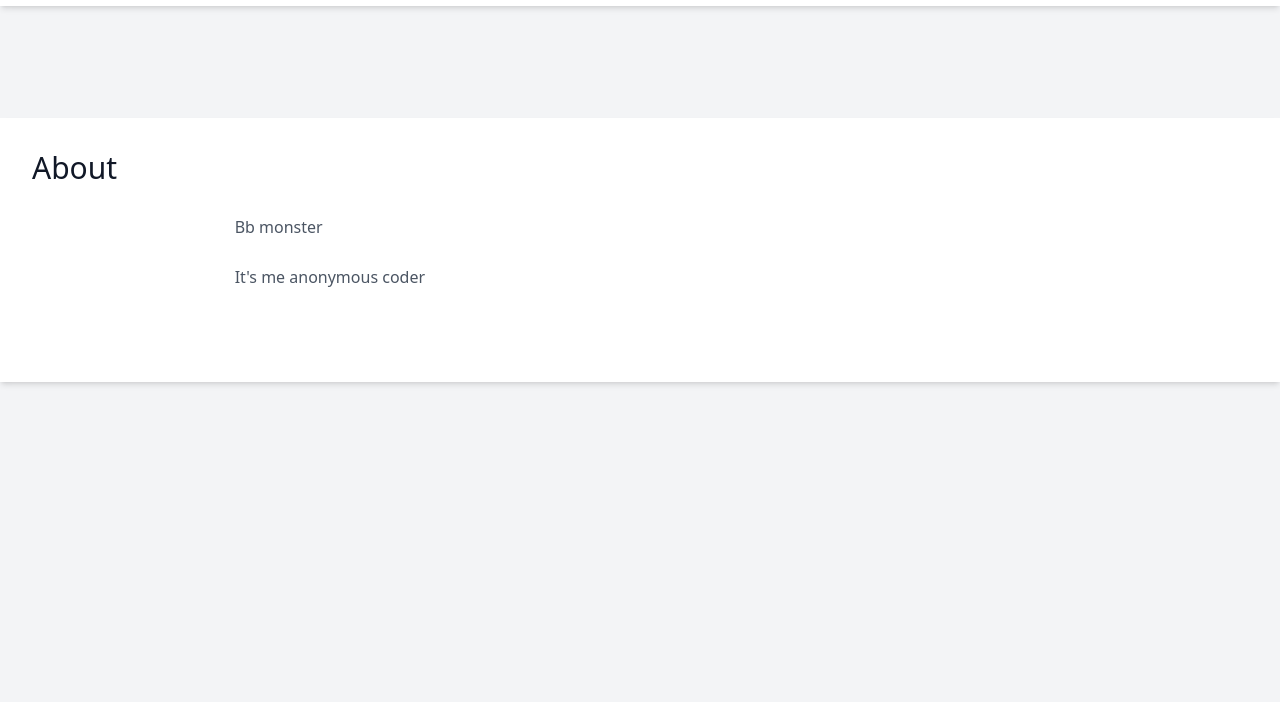
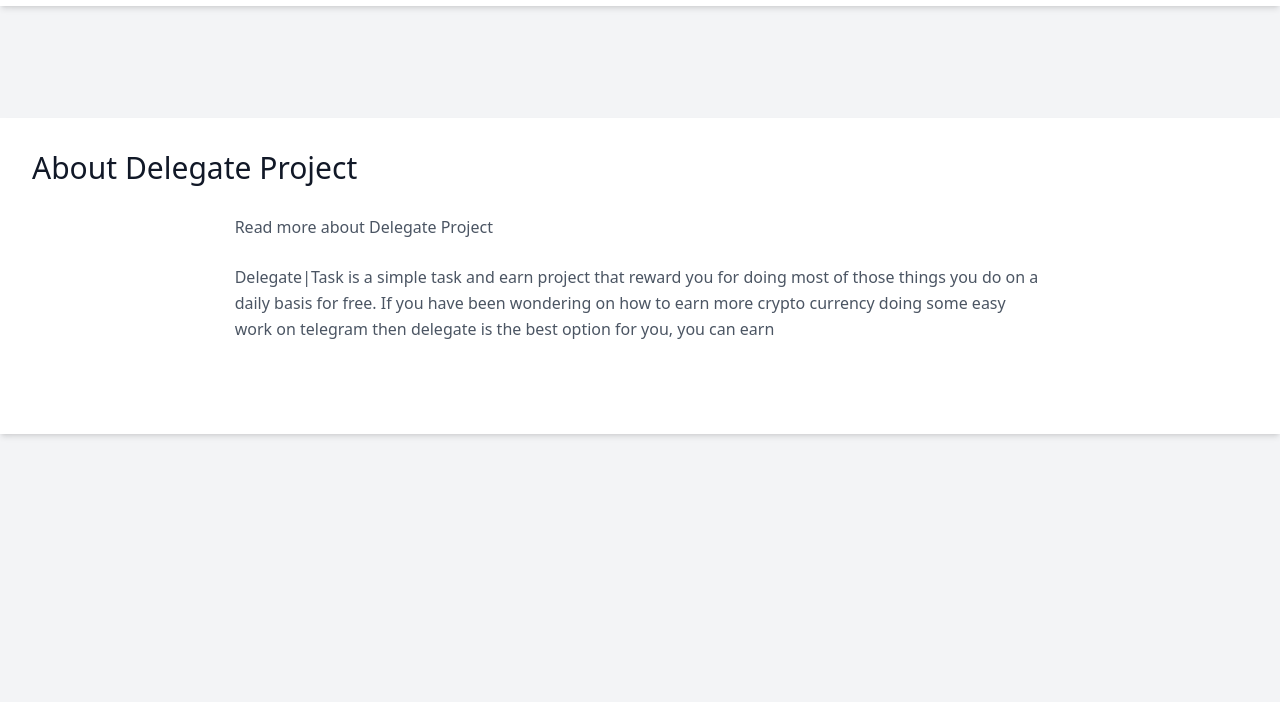
Before and after one commit to wakiteq00/Webt, a website built with Vite: page src/about.html in a window 1280 px wide. Shown: the part 98-800 px from the top of the page. Built offline with nearby package versions, Linux system fonts and the light colour scheme.

Commit message:
Update about.html

```diff
--- a/src/about.html
+++ b/src/about.html
@@ -94,13 +94,14 @@
           <h1
             class="sm:text-3xl text-2xl font-medium title-font mb-4 text-gray-900"
           >
-            About
+            About Delegate Project
           </h1>
           <p class="lg:w-2/3 mx-auto leading-relaxed text-base my-3">
-            Bb monster
+            Read more about Delegate Project
           </p>
           <p class="lg:w-2/3 mx-auto leading-relaxed text-base my-3">
-            It's me anonymous coder
+            Delegate|Task is a simple task and earn project that reward you for doing most of those things you do on a daily basis for free.
+If you have been wondering on how to earn more crypto currency doing some easy work on telegram then delegate is the best option for you, you can earn
           </p>
         </div>
         </div>
```
